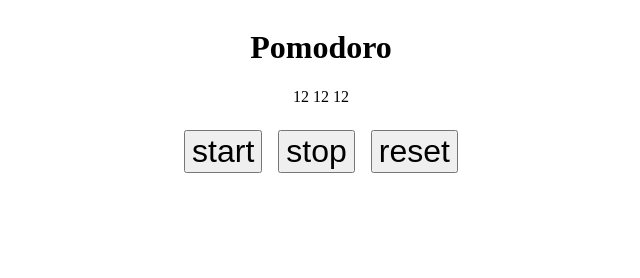
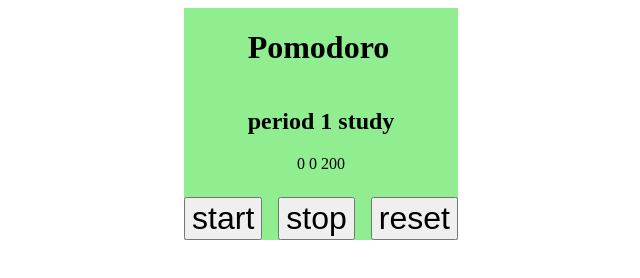
Before and after one commit to JonathanLee2020/pomodoro, a plain HTML site: page revision.html in a window 1280 px wide. Both pictures are taken after a click on the button "start". Shown: the whole page, without its empty margins (319-959 px from the left). Drawn offline with Linux system fonts and the light colour scheme.

Commit message:
added self-starting-timer functionality

```diff
--- a/revision.css
+++ b/revision.css
@@ -18,6 +18,11 @@ body {
     gap: 16px;
 }
 
+.info {
+    display: flex;
+    flex-direction: column;
+}
+
 button {
     font-size: 32px;
 }
--- a/revision.html
+++ b/revision.html
@@ -8,7 +8,10 @@
 </head>
 <body>
     <div class="pomoApp">
-        <h1>Pomodoro</h1>
+        <div class="info">
+            <h1>Pomodoro</h1>
+            <h2>Welcome to el dorado 😎</h2>
+        </div>
         <div class="timer">
             <span class="timer__minutes">12</span>
             <span class="timer__seconds">12</span>
--- a/revision.js
+++ b/revision.js
@@ -9,18 +9,39 @@
 const $minutes = document.querySelector(".timer__minutes");
 const $seconds = document.querySelector(".timer__seconds");
 const $millis = document.querySelector(".timer__millis");
-const $backGround = document.querySelector(."pomoApp");
-// it's an 8 day split: day 1,3,5,7 are study sessions, days 2,4,6 are shortBreaks and day 8 is a longBreak
+const $backGround = document.querySelector(".pomoApp");
+const $currPeriod = document.querySelector("h2");
 
 console.log($minutes)
 console.log("hell")
 
-const studyTime = 7000;
-const shortBreak= 3000;
-const longBreak= 5000;
+// const currPeriod = ["study", "shortBreak", "longBreak"]
+
+const currPeriod = {
+    "study" : 3000,
+    "shortBreak" : 2000,
+    "longBreak" : 2500
+}
+
+// const studyTime = 5000;
+// const shortBreak= 2000;
+// const longBreak= 4000;
 let startTime;
 let cancelId;
 let pausedTime = 0;
+let fullTime;
+let period;
+let numPeriod = 1;
+
+// it's an 8 day split: day 1,3,5,7 are study sessions, days 2,4,6 are shortBreaks and day 8 is a longBreak
+function changeBackground () {
+    if (numPeriod % 2 == 1) $backGround.style.backgroundColor = "lightgreen";
+    else if (numPeriod % 8 !== 0) $backGround.style.backgroundColor = "orange";
+    else $backGround.style.backgroundColor = "lightblue";
+}
+changeBackground()
+
+
 
 function startTimer () {
     console.log(`you've pressed startTimer`)
@@ -29,14 +50,30 @@ function startTimer () {
 }
 
 function updateTimer () {
-    const millisLeft = studyTime - (Date.now() - startTime + pausedTime);
+    if (numPeriod % 2 == 1) period = "study"
+    else if (numPeriod % 8 !== 0) period = "shortBreak"
+    else period = "longBreak"
+    fullTime = currPeriod[period];
+
+    $currPeriod.textContent = `period ${numPeriod} ${period}`;
+
+    const millisLeft = fullTime - (Date.now() - startTime + pausedTime);
     const secondsLeft = Math.floor(millisLeft / 1000);
     const minutesLeft = Math.floor(secondsLeft / 60);
     $seconds.textContent = secondsLeft;
     $millis.textContent = millisLeft;
     $minutes.textContent = minutesLeft;
-    console.log(millisLeft)
-    cancelId = requestAnimationFrame(updateTimer)
+    // console.log(millisLeft)
+    cancelId = requestAnimationFrame(updateTimer);
+    if (millisLeft <= 100) {
+        console.log("almost ending gamer")
+        numPeriod++;
+        console.log(numPeriod)
+        changeBackground();
+        startTimer();
+
+    }
+
 }
 
 function stopTimer () {
```
